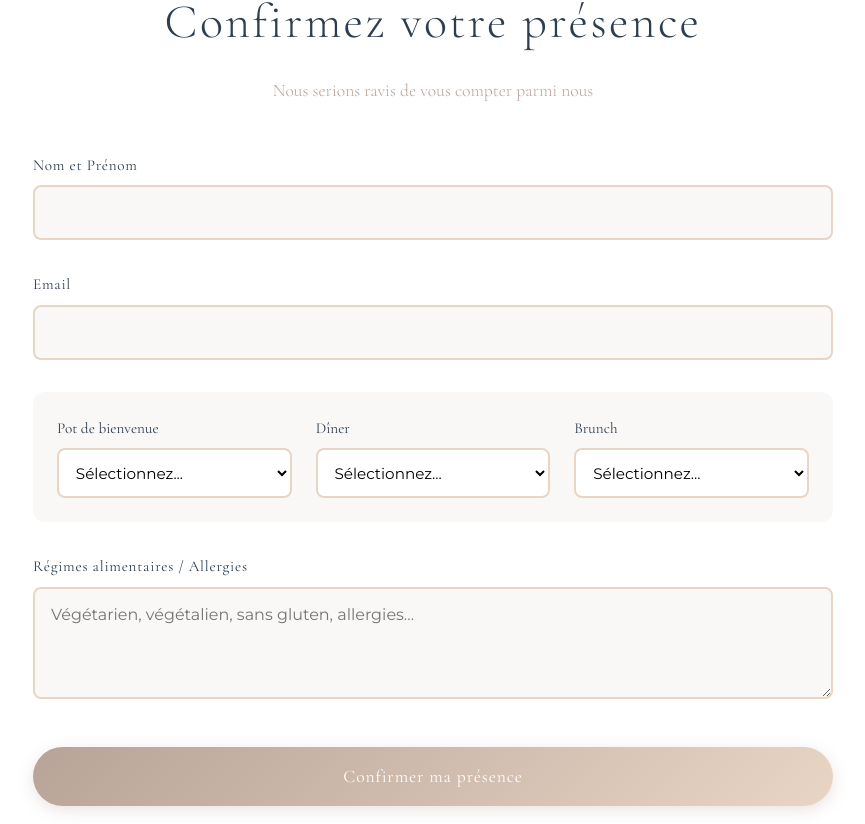
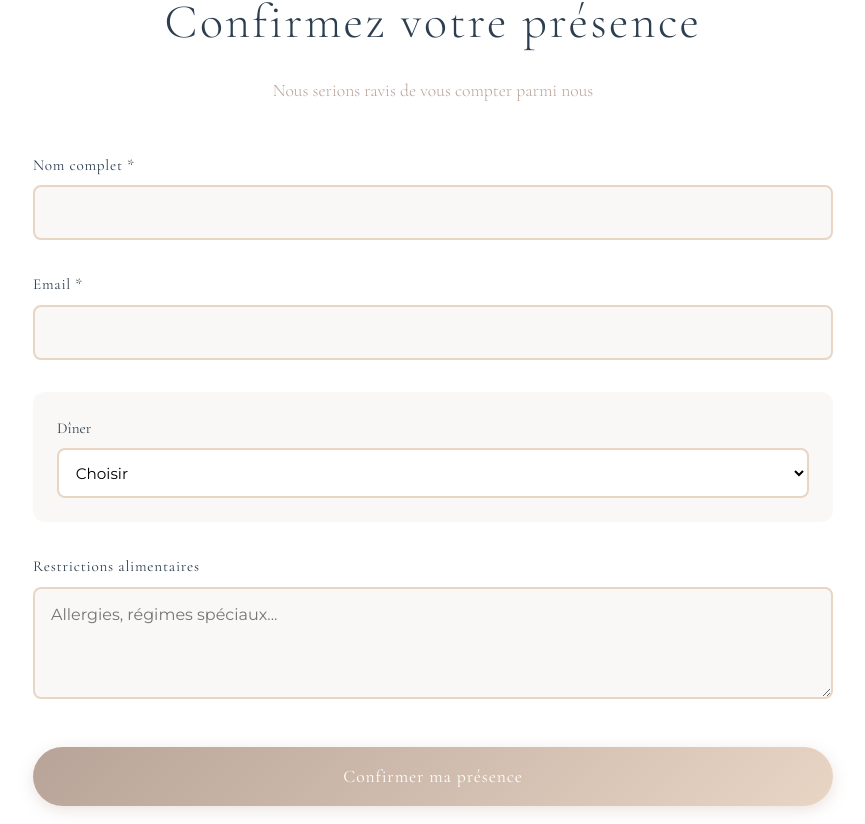
Before and after one commit to MahavishnuT/weddingAxelAlexiane, a React (Vite) app: page / in a window 1280 px wide. Shown: the part 896-1720 px from the top of the page, without its empty margins (207-1072 px from the left). Built offline with nearby package versions, Linux system fonts and the light colour scheme.

Commit message:
adjusting google sheet var

```diff
--- a/src/components/RSVP.tsx
+++ b/src/components/RSVP.tsx
@@ -4,21 +4,20 @@ import './RSVP.css';
 interface FormData {
   name: string;
   email: string;
-  pot: string;
   diner: string;
-  brunch: string;
   dietaryRestrictions: string;
 }
+
+const GOOGLE_SCRIPT_URL = 'https://script.google.com/macros/s/AKfycbwUAhhmCkoyGmBYm23AndEk65fg7mzFEpxgPoGHZfWBZNMBub-hqPAyFGzmSls-W_Qf/exec';
 
 const RSVP = () => {
   const [formData, setFormData] = useState<FormData>({
     name: '',
     email: '',
-    pot: '',
     diner: '',
-    brunch: '',
     dietaryRestrictions: '',
   });
+  const [isSubmitting, setIsSubmitting] = useState(false);
 
   const handleChange = (
     e: React.ChangeEvent<
@@ -31,10 +30,34 @@ const RSVP = () => {
     });
   };
 
-  const handleSubmit = (e: React.FormEvent) => {
+  const handleSubmit = async (e: React.FormEvent) => {
     e.preventDefault();
-    console.log('RSVP Data:', formData);
-    alert('Merci pour votre réponse ! Nous avons hâte de vous voir !');
+    setIsSubmitting(true);
+
+    try {
+      await fetch(GOOGLE_SCRIPT_URL, {
+        method: 'POST',
+        mode: 'no-cors',
+        headers: {
+          'Content-Type': 'application/json',
+        },
+        body: JSON.stringify(formData),
+      });
+
+      setFormData({
+        name: '',
+        email: '',
+        diner: '',
+        dietaryRestrictions: '',
+      });
+
+      alert('Merci pour votre réponse ! Nous avons hâte de vous voir !');
+    } catch (error) {
+      console.error('Error:', error);
+      alert('Une erreur est survenue. Veuillez réessayer.');
+    } finally {
+      setIsSubmitting(false);
+    }
   };
 
   return (
@@ -47,7 +70,7 @@ const RSVP = () => {
 
         <form onSubmit={handleSubmit} className="rsvp-form">
           <div className="form-group">
-            <label htmlFor="name">Nom et Prénom</label>
+            <label htmlFor="name">Nom complet *</label>
             <input
               type="text"
               id="name"
@@ -55,11 +78,12 @@ const RSVP = () => {
               value={formData.name}
               onChange={handleChange}
               required
+              disabled={isSubmitting}
             />
           </div>
 
           <div className="form-group">
-            <label htmlFor="email">Email</label>
+            <label htmlFor="email">Email *</label>
             <input
               type="email"
               id="email"
@@ -67,24 +91,11 @@ const RSVP = () => {
               value={formData.email}
               onChange={handleChange}
               required
+              disabled={isSubmitting}
             />
           </div>
 
           <div className="rsvp-events">
-            <div className="event-item">
-              <label htmlFor="pot">Pot de bienvenue</label>
-              <select
-                id="pot"
-                name="pot"
-                value={formData.pot}
-                onChange={handleChange}
-                required
-              >
-                <option value="">Sélectionnez...</option>
-                <option value="oui">Oui, je serai présent(e)</option>
-                <option value="non">Non, je ne pourrai pas venir</option>
-              </select>
-            </div>
 
             <div className="event-item">
               <label htmlFor="diner">Dîner</label>
@@ -94,45 +105,33 @@ const RSVP = () => {
                 value={formData.diner}
                 onChange={handleChange}
                 required
+                disabled={isSubmitting}
               >
-                <option value="">Sélectionnez...</option>
-                <option value="oui">Oui, je serai présent(e)</option>
-                <option value="non">Non, je ne pourrai pas venir</option>
+                <option value="">Choisir</option>
+                <option value="oui">Je serai présent(e)</option>
+                <option value="non">Je ne serai pas présent(e)</option>
               </select>
             </div>
 
-            <div className="event-item">
-              <label htmlFor="brunch">Brunch</label>
-              <select
-                id="brunch"
-                name="brunch"
-                value={formData.brunch}
-                onChange={handleChange}
-                required
-              >
-                <option value="">Sélectionnez...</option>
-                <option value="oui">Oui, je serai présent(e)</option>
-                <option value="non">Non, je ne pourrai pas venir</option>
-              </select>
-            </div>
           </div>
 
           <div className="form-group">
             <label htmlFor="dietaryRestrictions">
-              Régimes alimentaires / Allergies
+              Restrictions alimentaires
             </label>
             <textarea
               id="dietaryRestrictions"
               name="dietaryRestrictions"
               value={formData.dietaryRestrictions}
               onChange={handleChange}
-              placeholder="Végétarien, végétalien, sans gluten, allergies..."
               rows={4}
+              placeholder="Allergies, régimes spéciaux..."
+              disabled={isSubmitting}
             />
           </div>
 
-          <button type="submit" className="submit-btn">
-            Confirmer ma présence
+          <button type="submit" className="submit-btn" disabled={isSubmitting}>
+            {isSubmitting ? 'Envoi en cours...' : 'Confirmer ma présence'}
           </button>
         </form>
       </div>
--- a/src/components/Schedule.tsx
+++ b/src/components/Schedule.tsx
@@ -1,32 +1,27 @@
 import './Schedule.css';
 
-const Schedule = () => {
-  const events = [
+const EVENTS = [
   {
-      time: '15h00',
+    time: '16h00',
     title: 'Cérémonie',
-      description: 'Échange des vœux en extérieur',
+    lieu: 'Eglise Saint Etienne de Castries',
     icon: '💍',
   },
   {
-      time: '16h30',
-      title: 'Pot de bienvenue',
-      description: "Vin d'honneur et cocktail",
+    time: '18h00',
+    title: "Vin d'honneur et soirée",
+    lieu: "Château Puech Haut, Saint Drézéry",
     icon: '🥂',
-    },
-    {
-      time: '19h30',
-      title: 'Dîner',
-      description: 'Repas et soirée dansante',
-      icon: '🍽️',
   },
   {
     time: 'Lendemain - 11h00',
     title: 'Brunch',
-      description: 'Petit-déjeuner convivial',
-      icon: '☕',
+    lieu: 'Château Puech Haut, Saint Drézéry',
+    icon: '🍽️',
   },
 ];
+
+const Schedule = () => {
 
   return (
     <section className="schedule" id="schedule">
@@ -37,15 +32,15 @@ const Schedule = () => {
         </p>
 
         <div className="timeline">
-          {events.map((event, index) => (
+          {EVENTS.map((event, index) => (
             <div key={index} className="timeline-item">
               <div className="timeline-icon">{event.icon}</div>
               <div className="timeline-content">
                 <div className="timeline-time">{event.time}</div>
                 <h3>{event.title}</h3>
-                <p>{event.description}</p>
+                <p>{event.lieu}</p>
               </div>
-              {index < events.length - 1 && (
+              {index < EVENTS.length - 1 && (
                 <div className="timeline-line"></div>
               )}
             </div>
```
Lines whose indentation alone changed are shown as unchanged.
